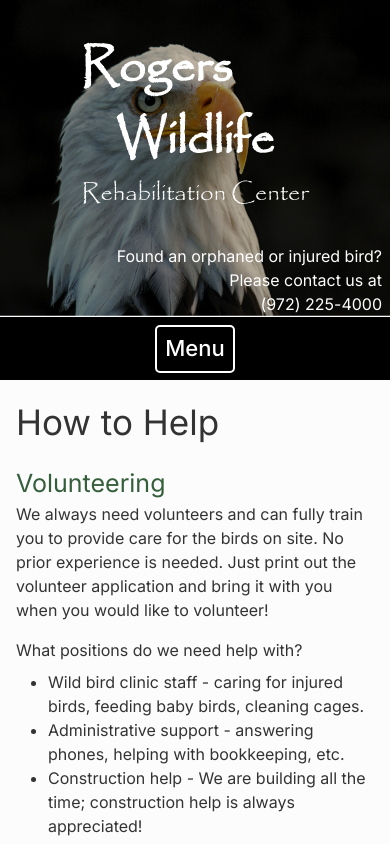
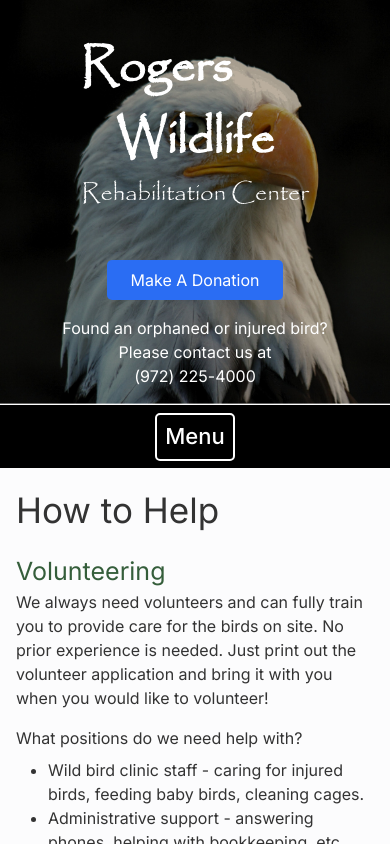
Before and after one commit to myDeveloperJourney/rogers-wildlife-site, a Next.js app: page /how-to-help in a window 390 px wide. Shown: the top 844 px of the page. Built offline with nearby package versions, Linux system fonts and the light colour scheme.

Commit message:
Adds a new hero section to the home page, and donation button

```diff
--- a/src/components/home/hero/Hero.module.css
+++ b/src/components/home/hero/Hero.module.css
@@ -30,6 +30,19 @@
 .text_inner_container {
     width: 16rem;
     font-family: "Papyrus";
+}
+
+
+.button {
+    width: 11rem;
+    margin-bottom: 1rem;
+    background-color: var(--social-blue);
+    color: white;
+    border: none;
+    padding: 0.5rem 1rem;
+    font-size: 1rem;
+    border-radius: 5px;
+    cursor: pointer;
 }
 
 .text_header {
@@ -78,7 +91,11 @@
         display: block;
     }
     .sub_header_container {
+        display: flex;
+        flex-direction: column;
+        align-items: center;
         padding-right: 0.5rem;
+        padding: 1rem 0;
     }
 }
 
--- a/src/components/home/hero/index.js
+++ b/src/components/home/hero/index.js
@@ -12,6 +12,7 @@
                     </div>
                 </div>
                 <div className={styles.sub_header_container}>
+                    <button className={styles.button} type="button" zeffy-form-link="https://www.zeffy.com/embed/donation-form/949079ad-523d-417a-a441-e947ee0271f9?modal=true">Make A Donation</button>
                     <p>Found an orphaned or injured bird?</p>
                     <p>Please contact us at</p>
                     <a href="tel:1-972-225-4000">(972) 225-4000</a>
--- a/src/pages/_app.js
+++ b/src/pages/_app.js
@@ -1,6 +1,14 @@
 import "@/styles/globals.css";
 import "@/utils/fortawesomeconfig";
+import Head from "next/head";
 
 export default function App({ Component, pageProps }) {
-  return <Component {...pageProps} />;
+  return (
+    <>
+      <Head>
+        <script async={false} src="https://zeffy-scripts.s3.ca-central-1.amazonaws.com/embed-form-script.min.js" />
+      </Head>
+      <Component {...pageProps} />
+    </>
+  );
 }
--- a/src/pages/index.js
+++ b/src/pages/index.js
@@ -6,8 +6,9 @@
 import Intro from "@/components/home/intro";
 import Map from "@/components/home/map_actions";
 
+<button type="button" zeffy-form-link="https://www.zeffy.com/embed/donation-form/949079ad-523d-417a-a441-e947ee0271f9?modal=true">Donate</button>
+
 const inter = Inter({ subsets: ["latin"] });
-
 export default function Home() {
     return (
         <>
--- a/src/styles/globals.css
+++ b/src/styles/globals.css
@@ -5,6 +5,7 @@
     --primary: #355e3b;
     --secondary: #d1d1d1;
     --accent: #484848;
+    --social-blue: #2a6df3;
 
     --text: #333333;
     --button-text: #ffffff;
```
